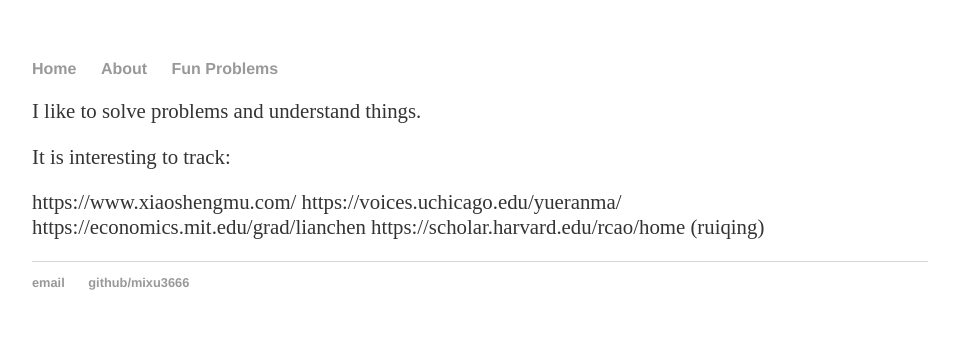
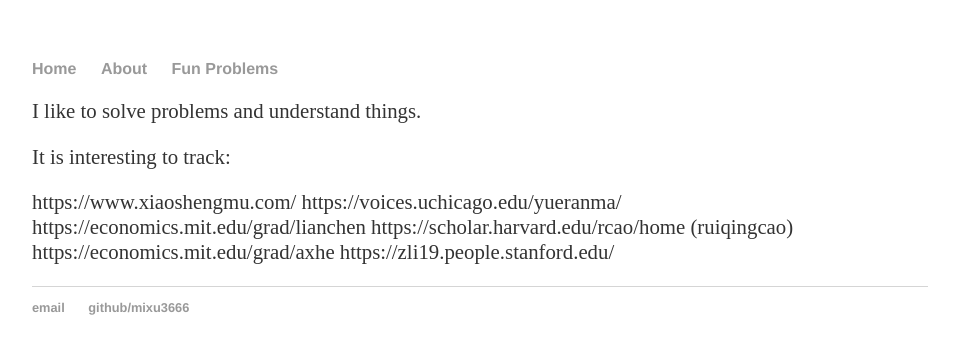
Before and after one commit to mixu3666/mixu3666.github.io, a Jekyll site: the page built from about.md, in a window 1280 px wide. Shown: the top 354 px of the page, without its empty margins (160-1119 px from the left). Built offline with Jekyll 4.4.1, drawn with Linux system fonts in a browser that asks for light colours; comment, search, counter and statistics services are not loaded.

Commit message:
Update about.md

```diff
--- a/about.md
+++ b/about.md
@@ -10,4 +10,6 @@ It is interesting to track:
 https://www.xiaoshengmu.com/
 https://voices.uchicago.edu/yueranma/
 https://economics.mit.edu/grad/lianchen
-https://scholar.harvard.edu/rcao/home (ruiqing)
+https://scholar.harvard.edu/rcao/home (ruiqingcao)
+https://economics.mit.edu/grad/axhe
+https://zli19.people.stanford.edu/
```
